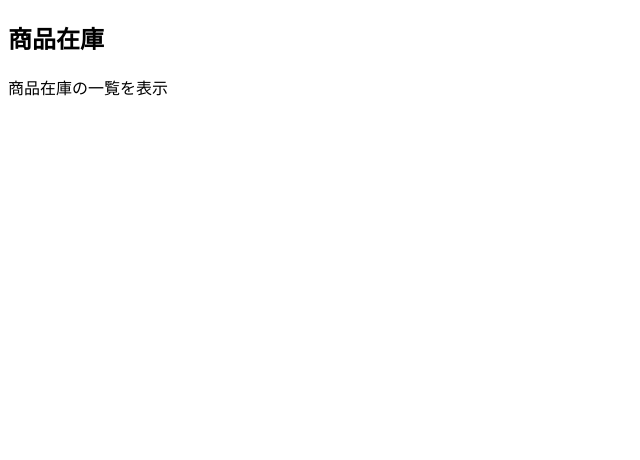
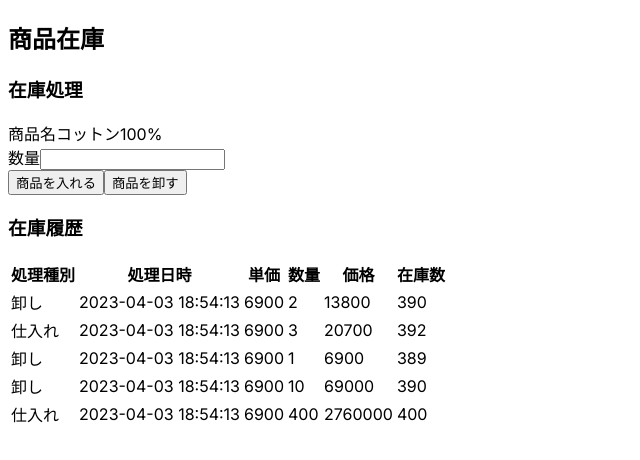
Before and after one commit to masafumi330/fullstack-react-go, a Next.js app in the folder dev/app/frontend/: page /inventory/products/1 in a window 1280 px wide. Shown: the top 460 px of the page, without its empty margins (0-640 px from the left). Built offline with nearby package versions, Linux system fonts and the light colour scheme.

Commit message:
:zap: 在庫数をsample.jsonから読み込んで表示する

```diff
--- a/dev/app/frontend/src/app/inventory/products/[id]/page.tsx
+++ b/dev/app/frontend/src/app/inventory/products/[id]/page.tsx
@@ -1,10 +1,60 @@
 // 商品在庫画面
+import inventoryData from "./sample.json";
+
+type Inventory = {
+    id: number;
+    type: string;
+    date: string;
+    unit: number;
+    quantity: number;
+    price: number;
+    inventory: number;
+}
 
 export default function Page() {
     return (
         <>
             <h2>商品在庫</h2>
-            <p>商品在庫の一覧を表示</p>
+            <h3>在庫処理</h3>
+
+            <form action="">
+                <div>
+                    <label htmlFor="">商品名</label>
+                    <span>コットン100%</span>
+                </div>
+                <div>
+                    <label htmlFor="">数量</label>
+                    <input type="text" />
+                </div>
+                <button>商品を入れる</button>
+                <button>商品を卸す</button>
+            </form>
+
+            <h3>在庫履歴</h3>
+            <table>
+                <thead>
+                    <tr>
+                        <th>処理種別</th>
+                        <th>処理日時</th>
+                        <th>単価</th>
+                        <th>数量</th>
+                        <th>価格</th>
+                        <th>在庫数</th>
+                    </tr>
+                </thead>
+                <tbody>
+                    {inventoryData.map((inventory: Inventory) => (
+                        <tr key={inventory.id}>
+                            <td>{inventory.type}</td>
+                            <td>{inventory.date}</td>
+                            <td>{inventory.unit}</td>
+                            <td>{inventory.quantity}</td>
+                            <td>{inventory.price}</td>
+                            <td>{inventory.inventory}</td>
+                        </tr>
+                    ))}
+                </tbody>
+            </table>
         </>
 
     )
--- /dev/null
+++ b/dev/app/frontend/src/app/inventory/products/[id]/sample.json
@@ -0,0 +1,47 @@
+[
+    {
+        "id": 1,
+        "type": "卸し",
+        "date": "2023-04-03 18:54:13",
+        "unit": 6900,
+        "quantity": 2,
+        "price": 13800,
+        "inventory": 390
+    },
+    {
+        "id": 2,
+        "type": "仕入れ",
+        "date": "2023-04-03 18:54:13",
+        "unit": 6900,
+        "quantity": 3,
+        "price": 20700,
+        "inventory": 392
+    },
+    {
+        "id": 3,
+        "type": "卸し",
+        "date": "2023-04-03 18:54:13",
+        "unit": 6900,
+        "quantity": 1,
+        "price": 6900,
+        "inventory": 389
+    },
+    {
+        "id": 4,
+        "type": "卸し",
+        "date": "2023-04-03 18:54:13",
+        "unit": 6900,
+        "quantity": 10,
+        "price": 69000,
+        "inventory": 390
+    },
+    {
+        "id": 5,
+        "type": "仕入れ",
+        "date": "2023-04-03 18:54:13",
+        "unit": 6900,
+        "quantity": 400,
+        "price": 2760000,
+        "inventory": 400
+    }
+]
```
